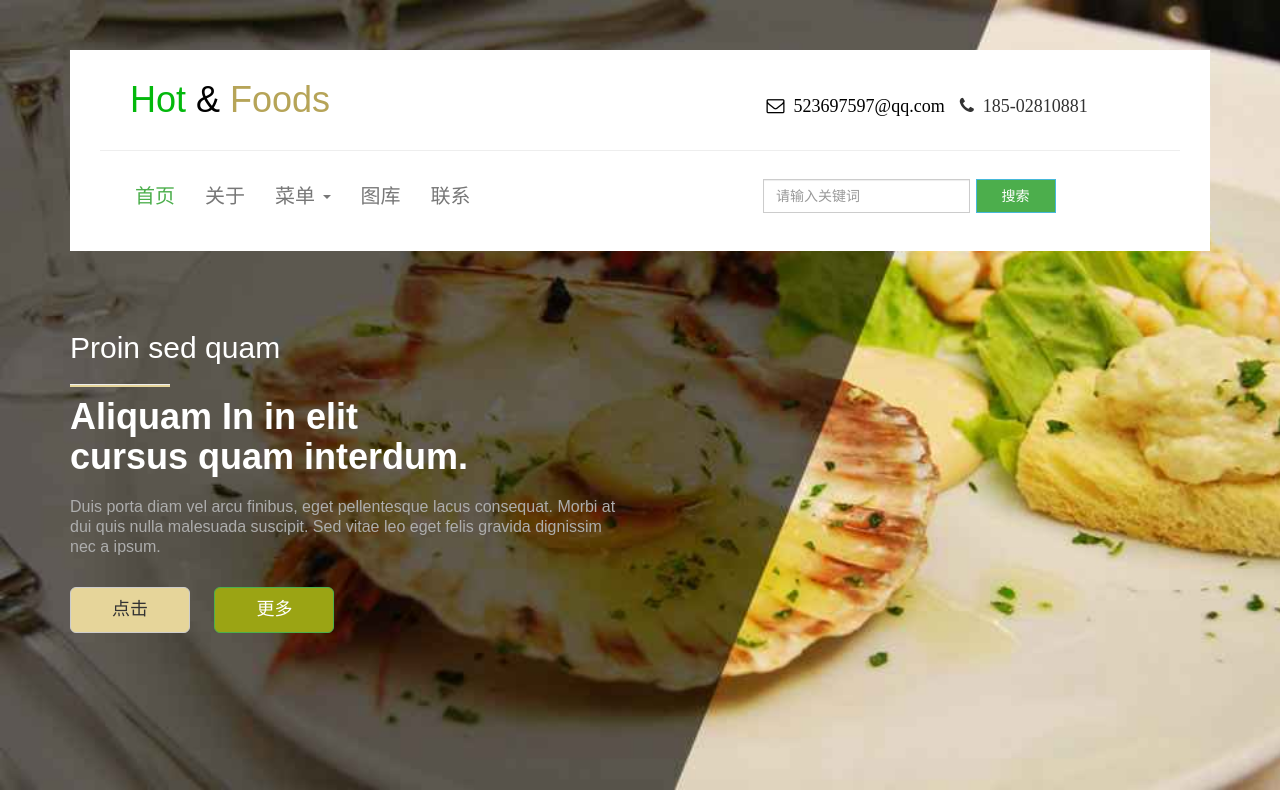
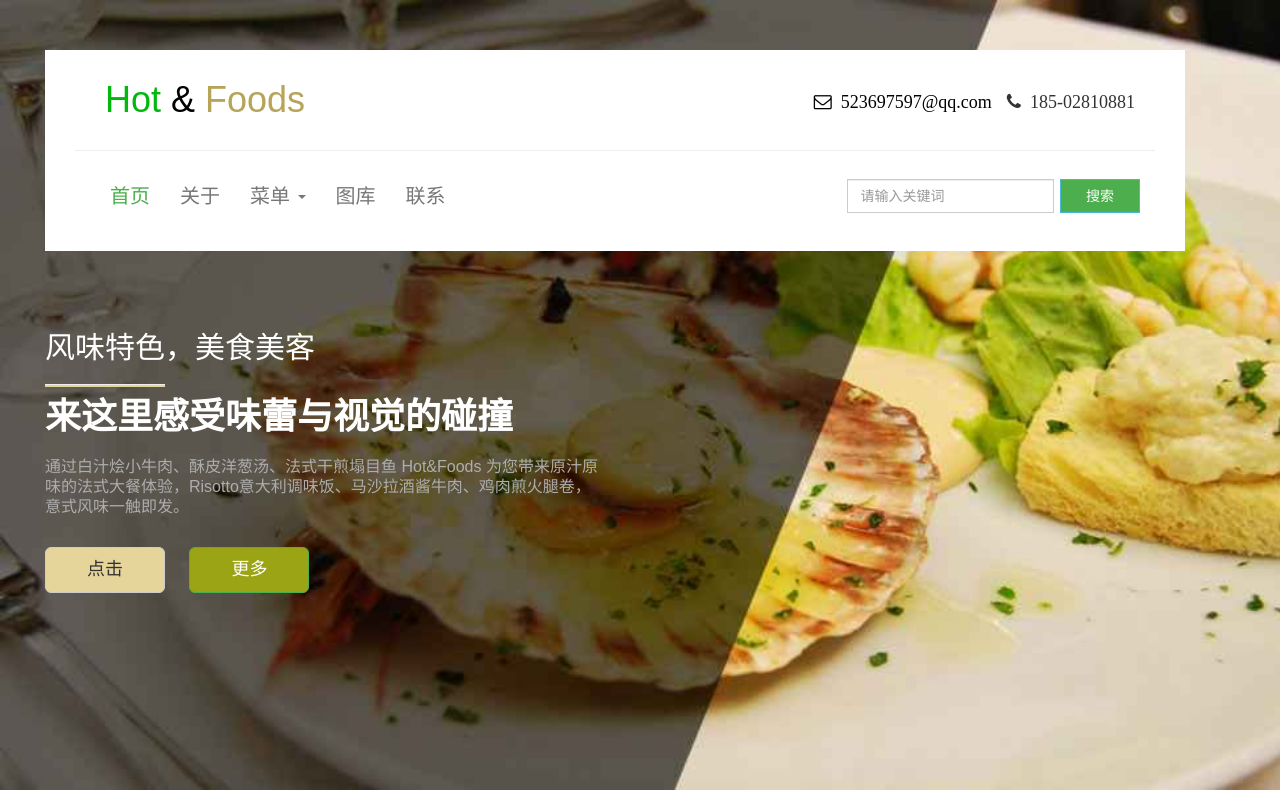
Before and after one commit to yy523697597/canting, a plain HTML site: page index.html in a window 1280 px wide. Shown: the top 800 px of the page. Drawn offline with Linux system fonts and the light colour scheme.

Commit message:
V1.0.4 添加宣传标语，修改导航
导航的联系方式和搜索框调整

```diff
--- a/index.html
+++ b/index.html
@@ -29,12 +29,12 @@
           </a>
         </h1>
       </div>
-      <div class="header-right">
+      <div class="header-right" id="contactWay">
         <div class="details">
-          <ul class="list-unstyled list-inline">
+          <ul class="list-unstyled list-inline" >
             <li>
               <a href="mailto:523697597@qq.com">
-                <i class="fa fa-envelope-o" aria-hidden="true">&nbsp 523697597@qq.com</i>
+                <i class="fa fa-envelope-o" aria-hidden="true">&nbsp; 523697597@qq.com</i>
               </a>
             </li>
             <li>
@@ -51,8 +51,8 @@
           <nav class="navbar navbar-default">
             <div class="navbar-header">
               　<!-- .navbar-toggle样式用于toggle收缩的内容，即nav-collapse collapse样式所在元素 -->
-              <button class="navbar-toggle" type="button" data-toggle="collapse"
-                      data-target=".navbar-responsive-collapse">
+              <button type="button" class="navbar-toggle collapsed" data-toggle="collapse"
+                      data-target="#navbar-collapse-1">
                 <span class="sr-only">切换导航栏</span>
                 <span class="icon-bar"></span>
                 <span class="icon-bar"></span>
@@ -90,7 +90,7 @@
                   <a href="contact.html">联系</a>
                 </li>
               </ul>
-              <form action="#" class="navbar-form navbar-right" role="search">
+              <form action="#" class="navbar-form navbar-right" role="search" id="searchGroup">
                 <div class="form-group">
                   <input type="text" class="form-control" placeholder="请输入关键词"/>
                 </div>
@@ -109,12 +109,10 @@
     <div class="container">
       <div class="row">
         <div class="col-xs-6">
-          <h2 class="thin">Proin sed quam</h2>
+          <h2 class="thin">风味特色，美食美客</h2>
           <hr>
-          <h1>Aliquam In in elit</h1>
-          <h1>cursus quam interdum.</h1>
-          <p>Duis porta diam vel arcu finibus, eget pellentesque lacus consequat. Morbi at dui quis nulla
-            malesuada suscipit. Sed vitae leo eget felis gravida dignissim nec a ipsum.</p>
+          <h1>来这里感受味蕾与视觉的碰撞</h1>
+          <p>通过白汁烩小牛肉、酥皮洋葱汤、法式干煎塌目鱼 Hot&Foods 为您带来原汁原味的法式大餐体验，Risotto意大利调味饭、马沙拉酒酱牛肉、鸡肉煎火腿卷，意式风味一触即发。</p>
           <p>
             <a href="about.html">
               <button type="button" class="btn  btn-lg btn-default" id="clickbutton">点击</button>
--- a/styles/index.css
+++ b/styles/index.css
@@ -1,7 +1,10 @@
+*{
+  margin: 0;
+  padding:0;
+}
 body {
-  font-family: 'Arial', 'Roboto', sans-serif;
+  font-family: 'Microsoft YaHei','Arial', 'Roboto', sans-serif;
   font-size: 16px;
-
   background-color: #fff;
 }
 
@@ -11,7 +14,7 @@ body {
 .banner {
   min-height: 790px;
   padding-top: 50px;
-
+  padding-right: 50px;
   background-image: url('../img/bnr.jpg');
   background-repeat: no-repeat;
   background-size: cover;
@@ -89,19 +92,21 @@ body {
   background-color: #4cae4c;
 }
 
-.navbar .navbar-form {
-  margin-right: 9%;
-}
+
 
 .banner-head .logo,
 .banner-head .header-right {
   display: inline-block;
 }
+#contactWay,
+#searchGroup{
+  float: right;
 
-.banner-head .header-right {
+  padding-right:  15px;
+}
+#contactWay {
   font-size: 18px;
-
-  margin-left: 40%;
+  margin-top: 30px;
 }
 
 /*设置bannercontent中文字样式*/
@@ -116,7 +121,7 @@ body {
 }
 
 .banner .bannercontent hr {
-  width: 100px;
+  width: 120px;
   height: 2px;
   margin-left: 0;
 
```
